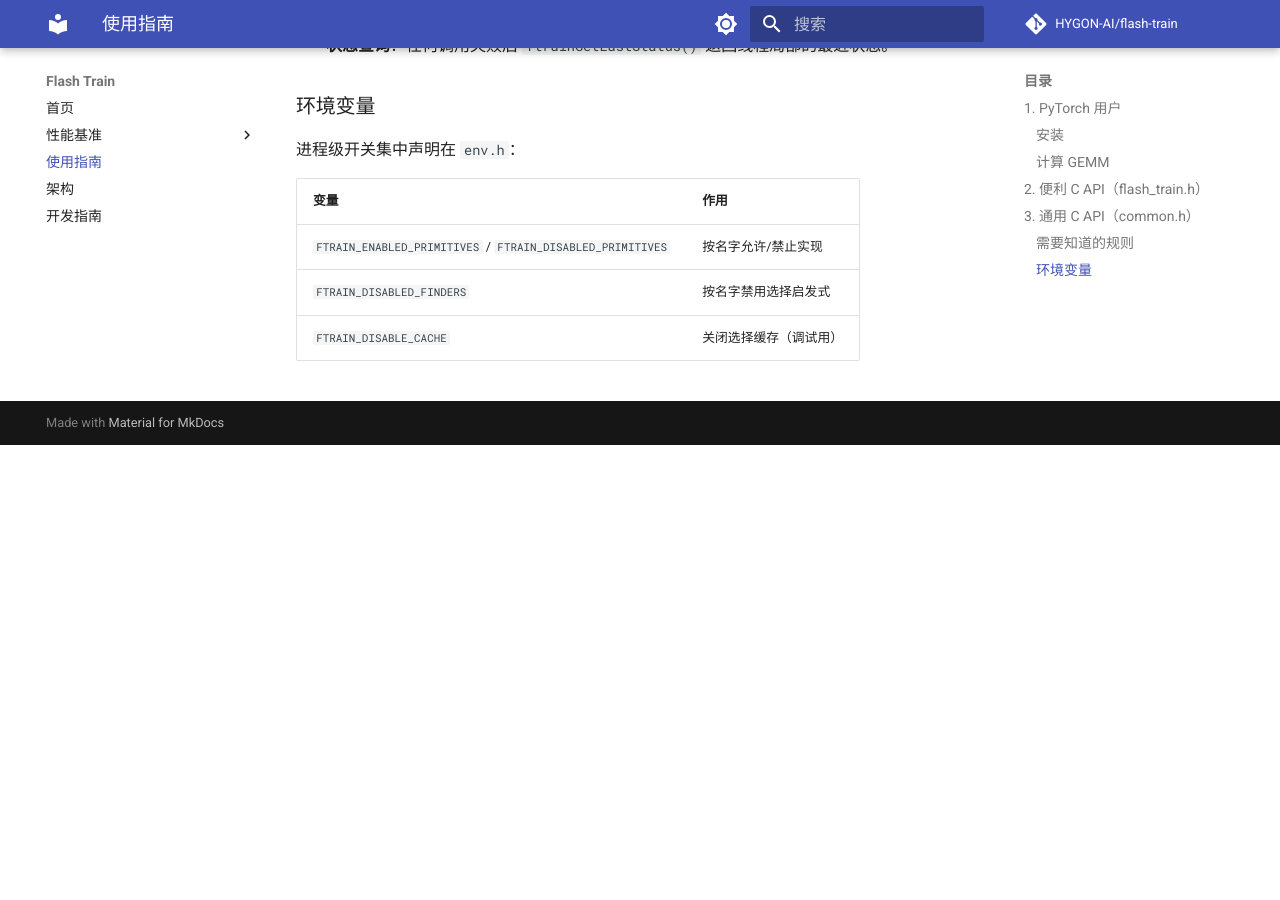
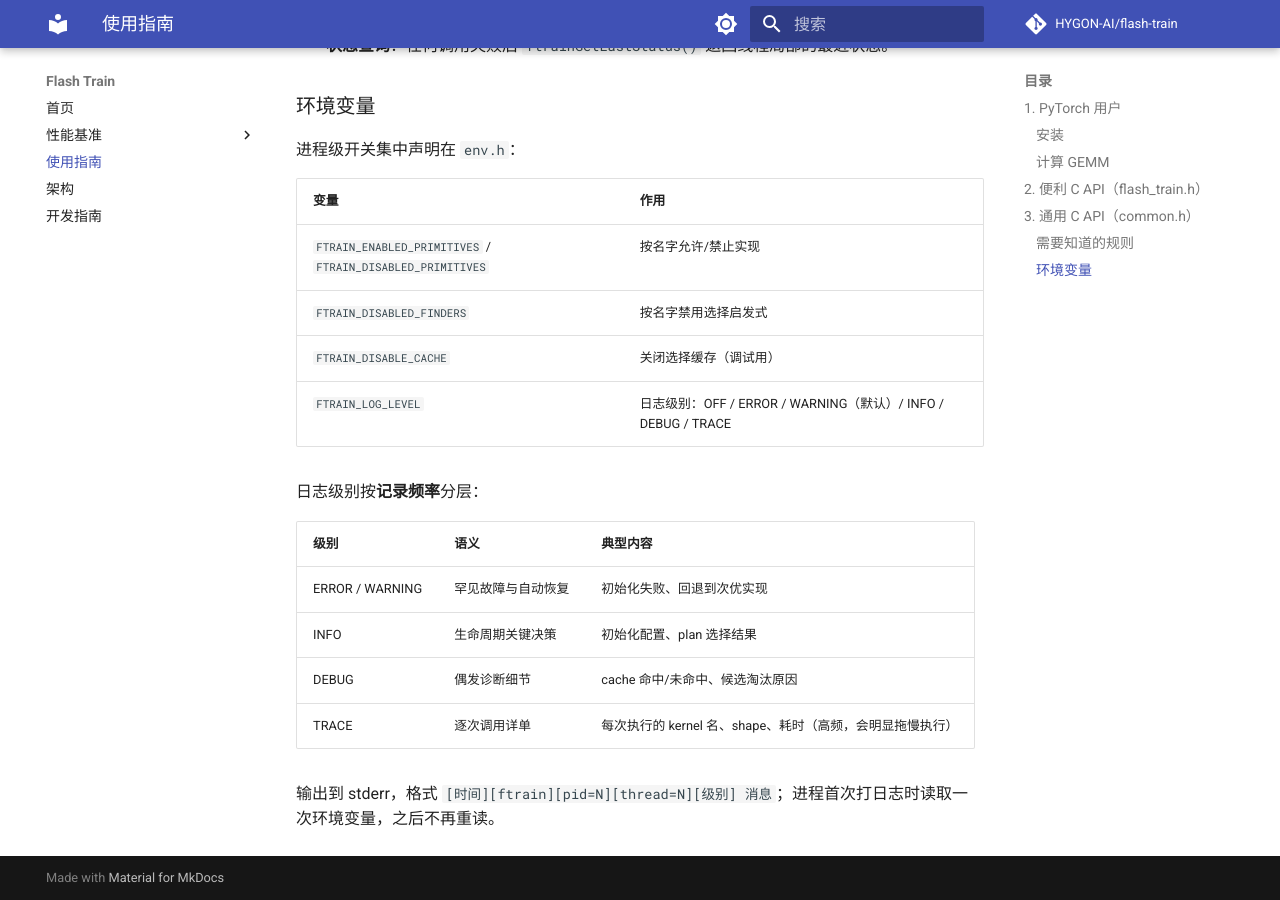
Before and after one commit to HYGON-AI/flash-train, an MkDocs documentation site: the page built from docs/usage.md, in a window 1280 px wide and 900 px high, scrolled down 2861 px. Built offline with MkDocs 1.6.1 and Material for MkDocs 9.7.7, drawn with Linux system fonts in a browser that asks for light colours; comment, search, counter and statistics services are not loaded; before the commit the page ends 3306 px from its top, so only the background shows below that.

Commit message:
feat(logging): add TRACE level for per-invocation diagnostics
Split exhaustive per-call records (kernel names, shapes, timings) from
DEBUG, keeping DEBUG for occasional diagnostics. Levels are assigned by
record frequency; the policy is documented in env.h and docs/usage.md,
which now also lists FTRAIN_LOG_LEVEL for the first time.

Backward compatible: existing levels and default WARNING are unchanged;
TRACE is simply appended to the enum and the parser's candidate list.

```diff
--- a/docs/usage.md
+++ b/docs/usage.md
@@ -117,3 +117,15 @@ ftrainPlanDestroy(plan);  ftrainArgsDestroy(args);  ftrainOpsDestroy(ops);
 | `FTRAIN_ENABLED_PRIMITIVES` / `FTRAIN_DISABLED_PRIMITIVES` | 按名字允许/禁止实现 |
 | `FTRAIN_DISABLED_FINDERS` | 按名字禁用选择启发式 |
 | `FTRAIN_DISABLE_CACHE` | 关闭选择缓存（调试用） |
+| `FTRAIN_LOG_LEVEL` | 日志级别：OFF / ERROR / WARNING（默认）/ INFO / DEBUG / TRACE |
+
+日志级别按**记录频率**分层：
+
+| 级别 | 语义 | 典型内容 |
+|---|---|---|
+| ERROR / WARNING | 罕见故障与自动恢复 | 初始化失败、回退到次优实现 |
+| INFO | 生命周期关键决策 | 初始化配置、plan 选择结果 |
+| DEBUG | 偶发诊断细节 | cache 命中/未命中、候选淘汰原因 |
+| TRACE | 逐次调用详单 | 每次执行的 kernel 名、shape、耗时（高频，会明显拖慢执行） |
+
+输出到 stderr，格式 `[时间][ftrain][pid=N][thread=N][级别] 消息`；进程首次打日志时读取一次环境变量，之后不再重读。
```
Also changed, not shown: 5 other files.
